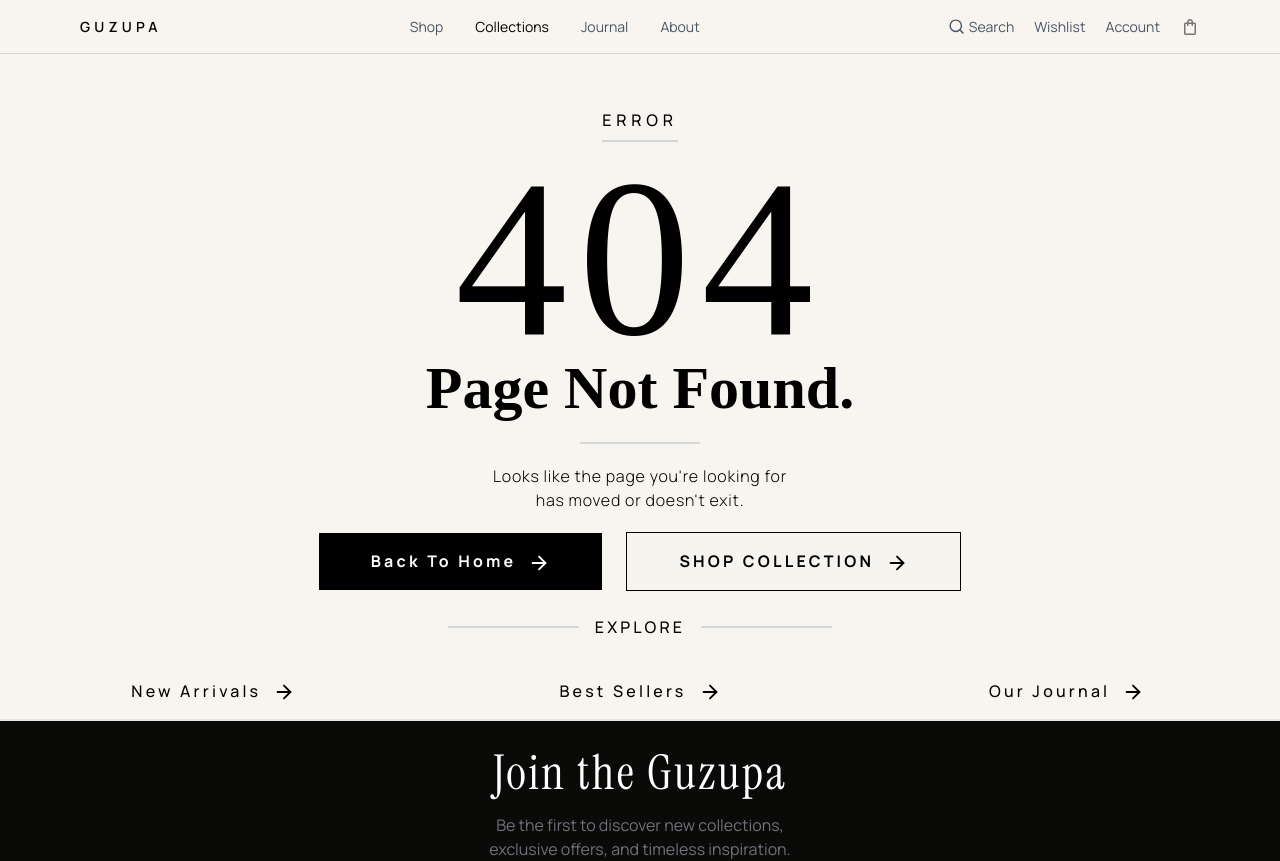
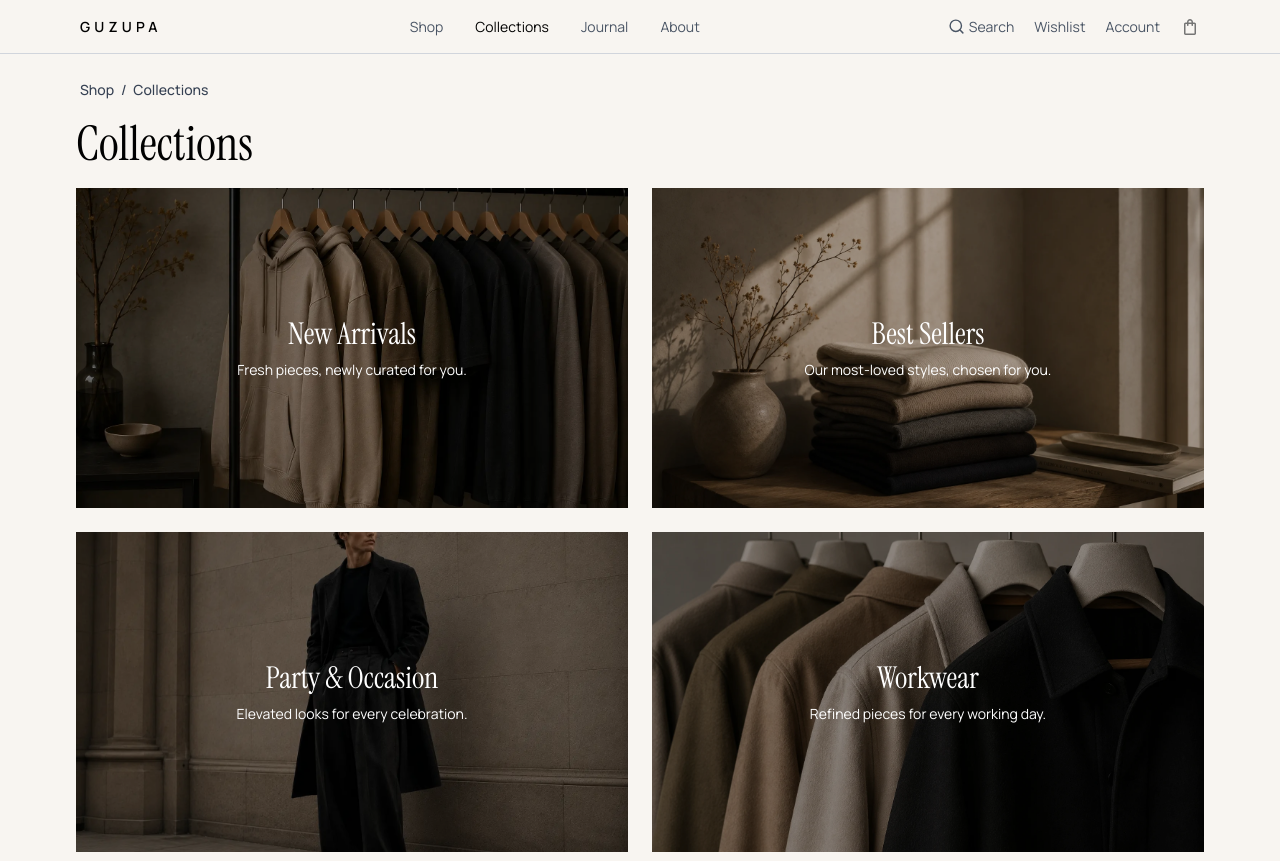
Before and after one commit to venkat-ravipati/guzupa, a React (Vite) app: page /collections in a window 1280 px wide. Shown: the top 861 px of the page. Built offline with nearby package versions, Linux system fonts and the light colour scheme; a web font is replaced by a local one.

Commit message:
Collection page completed

```diff
--- a/src/App.tsx
+++ b/src/App.tsx
@@ -17,6 +17,8 @@ const MobileCategoryPage = lazy(() => import('./Pages/MobileMenu/MobileCategoryP
 const ProductDetail = lazy(() => import('./Pages/ProductDetail/ProductDetail'))
 const Cart = lazy(() => import('./Pages/Cart/Cart'))
 const Wishlist = lazy(() => import('./Pages/Wishlist/Wishlist'))
+const Collections = lazy(() => import('./Pages/Collections/Collections'))
+const Search = lazy(() => import('./Pages/Search/Search'))
 
 function App() {
   return (
@@ -29,15 +31,18 @@ function App() {
           <Route path="/" element={<Home />} />
           <Route path="/menu/shop" element={<MobileShopPage />} />
           <Route path="/menu/:slug" element={<MobileCategoryPage />} />
+          <Route path="/collections" element={<Collections />} />
           <Route path="/journal" element={<Journal />} />
           <Route path="/about" element={<About />} />
           <Route path="/about/our-story" element={<OurStory />} />
+          <Route path="/search" element={<Search />} />
           <Route path="/products" element={<Products />} />
           <Route path="/products/:gender" element={<Products />} />
           <Route path="/products/:gender/:subCategory" element={<Products />} />
           <Route path="/product/:id" element={<ProductDetail />} />
           <Route path="/cart" element={<Cart />} />
           <Route path="/wishlist" element={<Wishlist />} />
+
           <Route path="*" element={<NotFound />} />
         </Route>
 
--- a/src/Layouts/MainLayout.tsx
+++ b/src/Layouts/MainLayout.tsx
@@ -8,9 +8,7 @@ export default function MainLayout() {
             <div className="flex flex-col bg-cream min-h-screen">
                 <Navbar />
                 <main className="flex-1">
-                    <Suspense fallback={<div className="pt-13 flex justify-center">Loading…</div>}>
-                        <Outlet />
-                    </Suspense>
+                    <Outlet />
                 </main>
                 <Footer />
             </div>
--- /dev/null
+++ b/src/Pages/Collections/Collections.tsx
@@ -0,0 +1,43 @@
+import { useNavigate } from "react-router"
+import { collectionsLinks } from "../../data/categories"
+import { motion } from "motion/react"
+
+export default function Collections() {
+    const navigate = useNavigate()
+
+    return (
+        <div className="bg-cream pt-13">
+            <p className="text-xs md:text-sm text-gray-700 font-medium px-6 md:ml-6 lg:px-14 pt-6 lg:pt-7">
+                <span className="mr-1">Shop</span> / <span className="px-1">Collections</span>
+            </p>
+            <div className="text-3xl md:text-5xl font-serif px-6 md:px-13 lg:px-19 pt-3 md:pt-5">
+                Collections
+            </div>
+            <motion.div
+                initial={{ opacity: 0, y: 40 }}
+                animate={{ opacity: 1, y: 0 }}
+                transition={{ type: 'tween', duration: 0.3, ease: 'easeOut' }}
+                className="grid grid-cols-1 md:grid-cols-2 gap-6 px-6 md:px-13 lg:px-19 pt-3 md:pt-5 pb-10">
+
+                {collectionsLinks.map((collection) => (
+                    <div
+                        key={collection.label}
+                        onClick={() => navigate(collection.href)}
+                        className="relative h-80 overflow-hidden cursor-pointer group"
+                    >
+                        <img
+                            src={collection.img}
+                            alt={collection.label}
+                            className="w-full h-full object-cover transition duration-500 group-hover:scale-105"
+                        />
+                        <div className="absolute inset-0 bg-black/30 group-hover:bg-black/40 transition" />
+                        <div className="absolute inset-0 flex flex-col items-center justify-center text-white text-center px-4">
+                            <h3 className="font-serif text-2xl md:text-3xl mb-2">{collection.label}</h3>
+                            <p className="text-sm">{collection.data}</p>
+                        </div>
+                    </div>
+                ))}
+            </motion.div>
+        </div>
+    )
+}
--- a/src/Pages/Home/Home.tsx
+++ b/src/Pages/Home/Home.tsx
@@ -94,7 +94,7 @@ export default function Home() {
           <h1 className="font-serif text-7xl md:text-9xl">Timeless<br />Essentials</h1>
           <p className="font-sans text-m  md:hidden flex mt-6 mb-9">{getCurrentCollection()}</p>
           <p className="font-sans hidden md:flex text-s md:mt-3 md:mb-15">Elevated designs. Premium materials.<br />Made to last.</p>
-          <Button onclick={() => { navigate("/collection") }} text="SHOP COLLECTION" varient="primary" />
+          <Button onclick={() => { navigate("/collections") }} text="SHOP COLLECTION" varient="primary" />
         </div>
       </div>
 
--- a/src/Pages/NotFound.tsx
+++ b/src/Pages/NotFound.tsx
@@ -26,7 +26,7 @@ export default function NotFound() {
       <div className="grid md:flex justify-center items-center ">
         <Button onclick={() => {navigate("/")}} text="Back To Home" varient="primary" icon={ArrowRight}/>
         <span className="my-3 md:mx-3"/>
-        <Button onclick={() => {navigate("/collection")}} text="SHOP COLLECTION" varient="secondary" icon={ArrowRight}/>
+        <Button onclick={() => {navigate("/collections")}} text="SHOP COLLECTION" varient="secondary" icon={ArrowRight}/>
       </div>
 
       <div className="flex py-6 items-center max-w-sm mx-auto">
--- /dev/null
+++ b/src/Pages/Search/Search.tsx
@@ -0,0 +1,7 @@
+export default function Search(){
+    return(
+        <div className="py-13 bg-cream">
+            Search Page
+        </div>
+    )
+}
--- a/src/Pages/Wishlist/Wishlist.tsx
+++ b/src/Pages/Wishlist/Wishlist.tsx
@@ -18,12 +18,12 @@ export default function Wishlist() {
             <p className="text-xs md:text-sm text-gray-800 font-medium px-6 md:ml-6 lg:px-14 pt-6 lg:pt-7">
                 <span className="mr-1">Shop</span> / <span className="px-1">Wishlist</span>
             </p>
-            <div className="text-3xl md:text-5xl font-serif px-6 md:px-19 pt-3 md:pt-5">
+            <div className="text-3xl md:text-5xl font-serif px-6 md:px-13 lg:px-19 pt-3 md:pt-5">
                 Your wishlist {wishlistItems.length > 0 && `(${wishlistItems.length})`}
             </div>
 
             {wishlistItems.length === 0 ? (
-                <div className="px-6 md:px-19 pt-3">
+                <div className="px-6 md:px-13 lg:px-19 pt-3">
                     <div className="flex items-center justify-between">
                         <p className="text-sm md:text-base">
                             <span className="font-bold">Looks like your wishlist is empty.</span><br />
@@ -56,7 +56,7 @@ export default function Wishlist() {
                             transition={{type:"tween", duration:0.3, ease:"easeOut"}}
                             onClick={() => navigate(`/product/${product.id}`)}
                             className="cursor-pointer">
-                                <div className="relative h-50 md:h-60 lg:h-70 xl:h-90 w-full overflow-hidden">
+                                <div className="relative h-50 md:h-60 lg:h-70 xl:h-90 w-full overflow-hidden rounded-t-xl">
                                     <img src={product.image} alt={product.name} className="absolute h-full w-full object-top object-cover" />
                                     <button
                                         onClick={(e) => { e.stopPropagation(); removeFromWishlist(product.id) }}
--- a/src/data/categories.ts
+++ b/src/data/categories.ts
@@ -1,3 +1,10 @@
+import partyImg from "../assets/images/CategorySection/men_grid_CategorySection.webp";
+import bestSellersImg from "../assets/images/Journal/WinterLayers.webp";
+import backToCollege from "../assets/images/AboutPage/About-page-hero-img.webp";
+import newArrivalsImg from "../assets/images/AboutPage/about-story-clothing-rack.webp";
+import weekendEditImg from "../assets/images/Journal/ColorasLanguage.webp";
+import workWearImg from "../assets/images/Journal/TheSummerEdit.webp"
+
 export const menLinks = [
     { label: 'New Arrivals', href: '/products/men/new-arrivals', slug: 'new-arrivals' },
     { label: 'Shirts', href: '/products/men/shirts', slug: 'shirts' },
@@ -17,8 +24,10 @@ export const womenLinks = [
 ];
 
 export const collectionsLinks = [
-    { label: 'Spring / Summer', href: '/collections/spring-summer' },
-    { label: 'Monsoon', href: '/collections/monsoon' },
-    { label: 'Autumn / Winter', href: '/collections/autumn-winter' },
-    { label: 'Back to college', href: '/collections/back-to-college' }
+    { label: 'New Arrivals',img:newArrivalsImg, data:'Fresh pieces, newly curated for you.', href: '/products?category=New+Arrivals' },
+    { label: 'Best Sellers',img:bestSellersImg, data:'Our most-loved styles, chosen for you.', href: '/products?category=Bestsellers' },
+    { label: 'Party & Occasion',img:partyImg, data:'Elevated looks for every celebration.', href: '/products' },
+    { label: 'Workwear',img:workWearImg, data:'Refined pieces for every working day.', href: '/products' },
+    { label: 'Back to college',img:backToCollege, data:'Easy essentials for the new semester.', href: '/products' },
+    { label: 'Weekend Edit',img:weekendEditImg, data:'Relaxed styles for your days off.', href: '/products' }
 ];
```
Also changed, not shown: src/articles.ts (+8 -8 lines).
